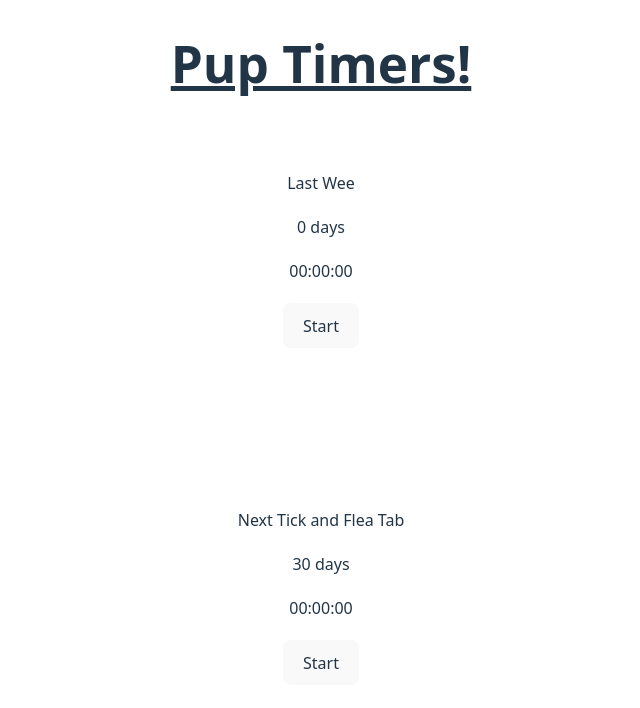
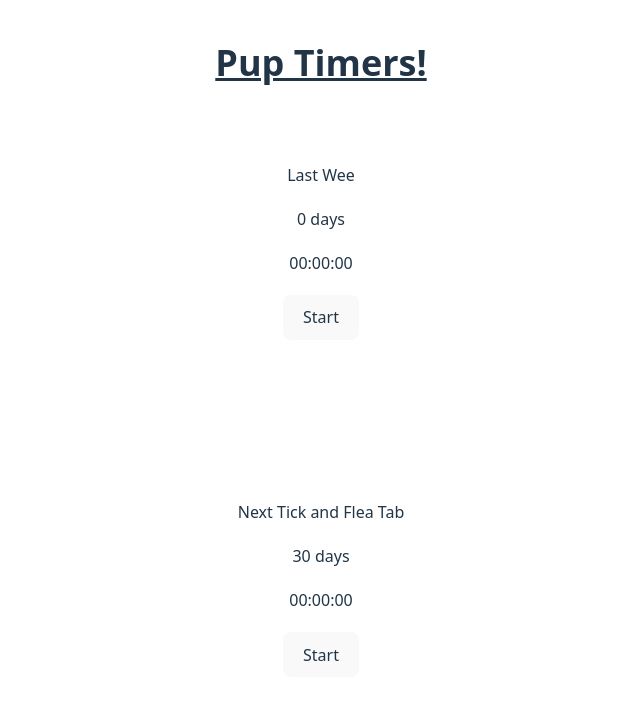
Before and after one commit to Tyriol/pup-timers, a React (Vite) app: page / in a window 1280 px wide. Shown: the top 708 px of the page, without its empty margins (319-959 px from the left). Built offline with nearby package versions, Linux system fonts and the light colour scheme.

Commit message:
use correct tailwind class for font-size and remove h1 styling in index.css

```diff
--- a/src/App.tsx
+++ b/src/App.tsx
@@ -23,7 +23,7 @@ function App() {
 
   return (
     <div className="flex flex-col items-center justify-center">
-      <h1 className="font-bold text-4x1 underline">Pup Timers!</h1>
+      <h1 className="font-bold text-4xl underline">Pup Timers!</h1>
       <Stopwatch timer={timer} />
       <Countdown timer={cdTimer} />
     </div>
--- a/src/index.css
+++ b/src/index.css
@@ -36,11 +36,6 @@ body {
   width: 100dvw;
 }
 
-h1 {
-  font-size: 3.2em;
-  line-height: 1.1;
-}
-
 button {
   border-radius: 8px;
   border: 1px solid transparent;
```
